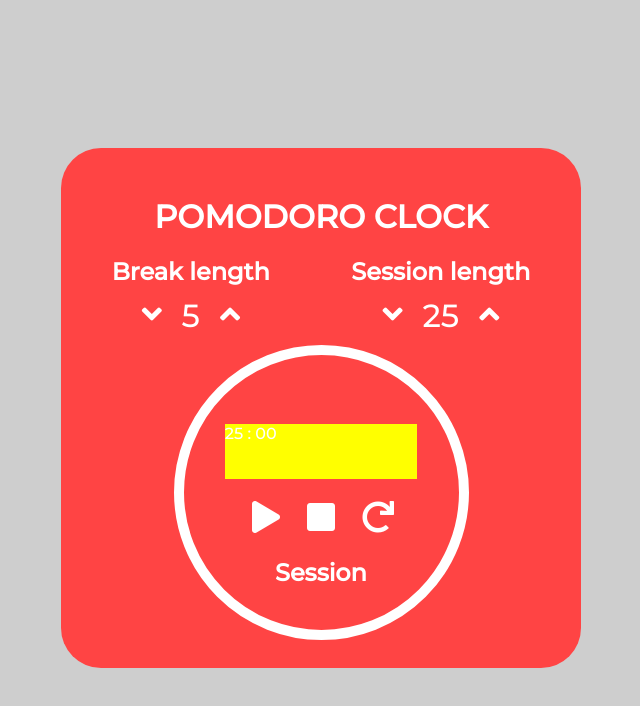
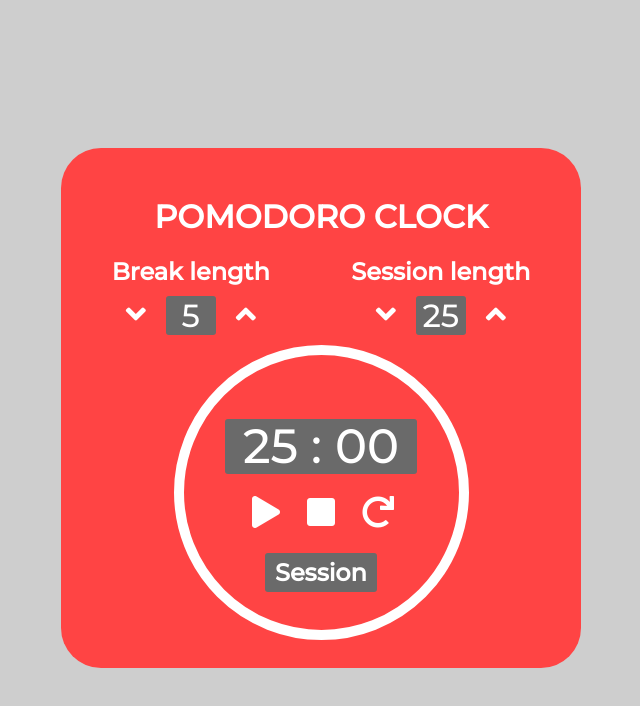
Before and after one commit to jpacsai/Pomodoro_Clock, a React (Create React App) app: page / in a window 1280 px wide. Shown: the top 706 px of the page, without its empty margins (319-959 px from the left). Built offline with nearby package versions, Linux system fonts and the light colour scheme.

Commit message:
style: add background to displays (length, display, session/brek)

```diff
--- a/src/index.css
+++ b/src/index.css
@@ -51,7 +51,13 @@ h1 {
 
 .length-display {
   margin: 10px;
+  display: flex;
+  justify-content: center;
+  align-items: center;
   font-size: 200%;
+  background-color: #6a6a6a;
+  border-radius: 3px;
+  width: 50px;
 }
 
 .control-btn {
@@ -84,10 +90,15 @@ i {
 }
 
 #time-left {
-  background-color: yellow;
+  background-color: #6a6a6a;
+  border-radius: 3px;
   height: 20%;
   width: 70%;
   margin-top: 45px;
+  display: flex;
+  justify-content: center;
+  align-items: center;
+  font-size: 300%
 }
 
 #timer-container-buttons {
@@ -97,3 +108,9 @@ i {
   justify-content: space-around;
   margin-top: 20px;
 }
+
+#timer-label {
+  background-color: #6a6a6a;
+  border-radius: 3px;
+  padding: 5px 10px;
+}
```
